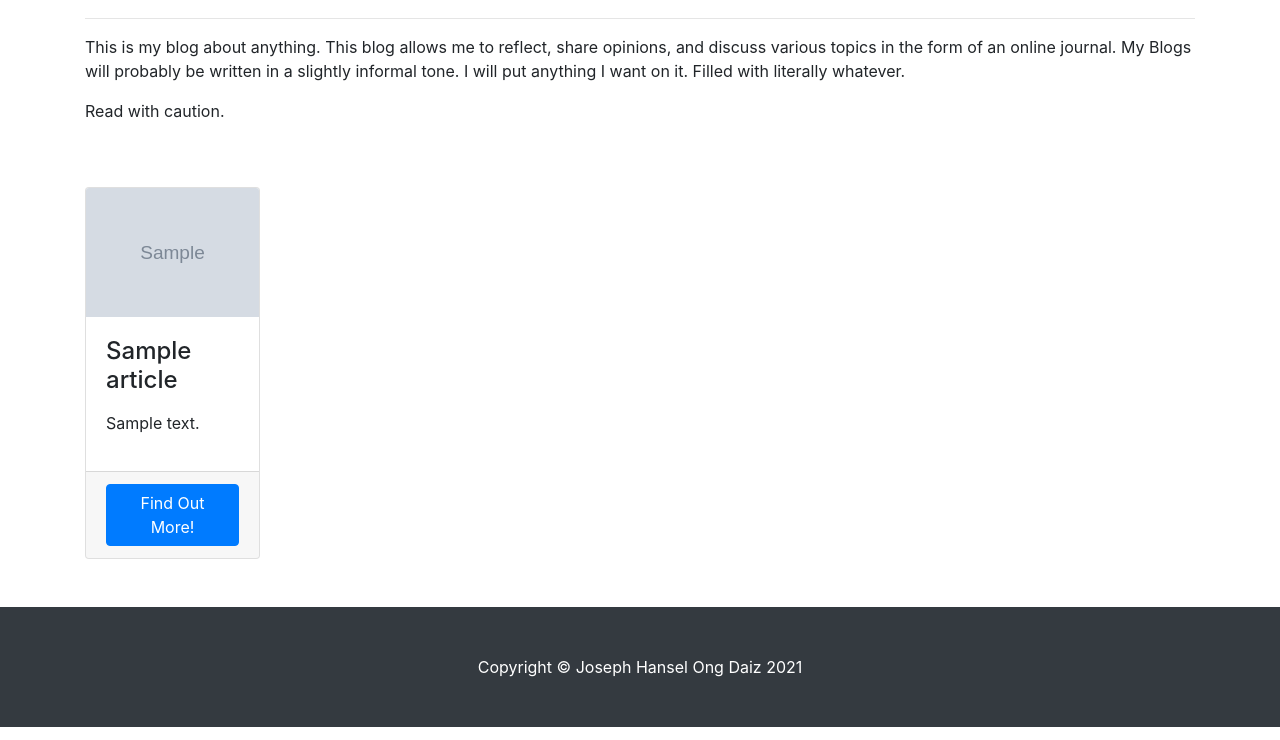
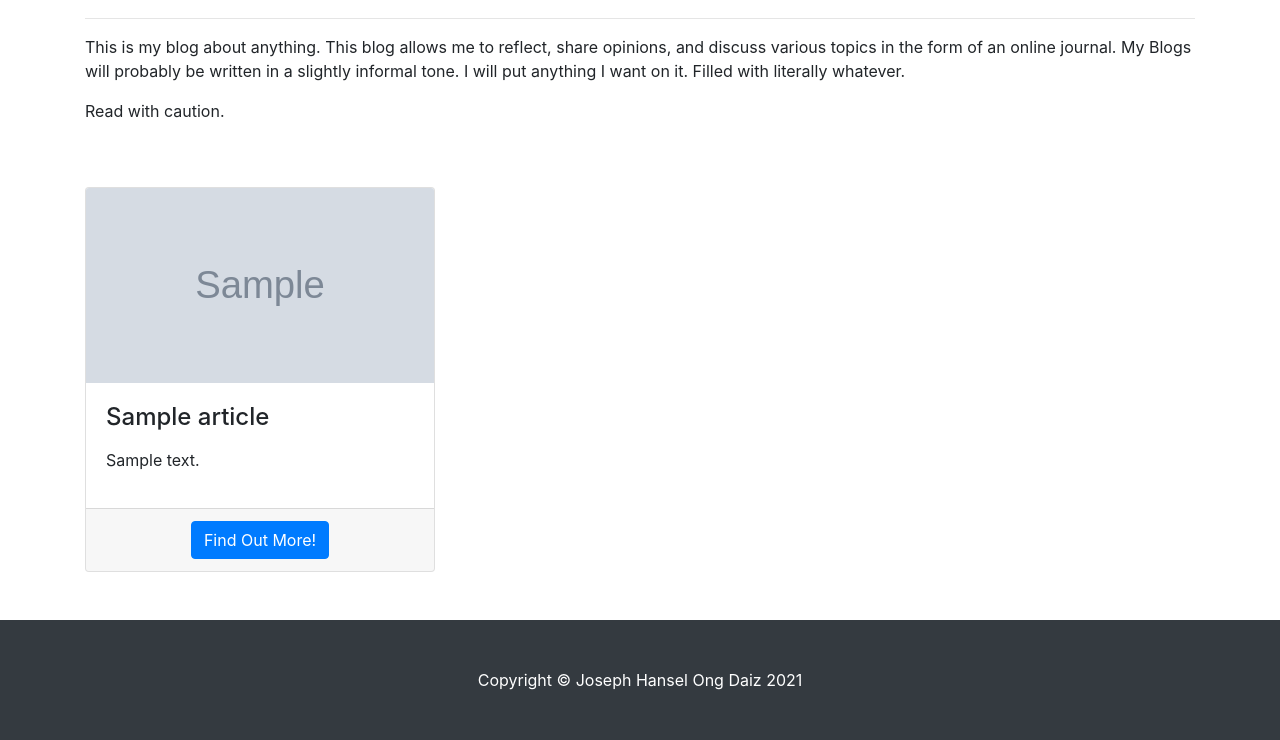
Before and after one commit to shieda4/HanselTheHumanBlog, a Django app: page / in a window 1280 px wide. Shown: the part 430-1170 px from the top of the page. Run offline with Django 3.2, Linux system fonts and the light colour scheme; tables that the repository leaves empty hold one stand-in row (values such as "Sample post"); grey boxes marked "Sample" are stand-in pictures; some libraries are stand-ins or nearby versions.

Commit message:
Card Image

```diff
--- a/templates/articles/listview.html
+++ b/templates/articles/listview.html
@@ -35,8 +35,10 @@
     <div class="row">
         {% for article in articles %}
         <div class="col-md-4 mb-5">
-            <div class="card h-100 w-50">
-                <img class="card-img-top" src="{{ article.image.url }}" alt="">
+            <div class="card">
+                <div class="embed-responsive embed-responsive-16by9">
+                    <img class="card-img-top embed-responsive-item" src="{{ article.image.url }}" alt="">
+                </div>
                 <div class="card-body">
                     <h4 class="card-title">{{ article.title }}</h4>
                     <p class="card-text">{{ article.content| truncatechars:75 | markdown | safe }}</p>
```
